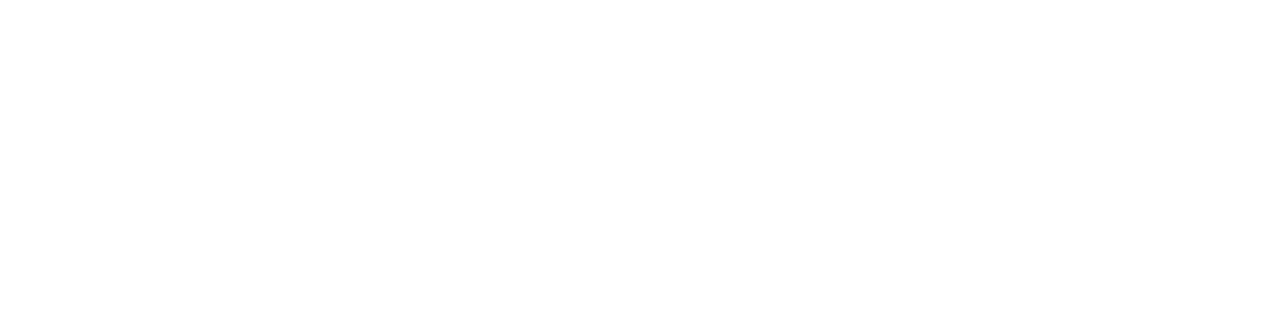
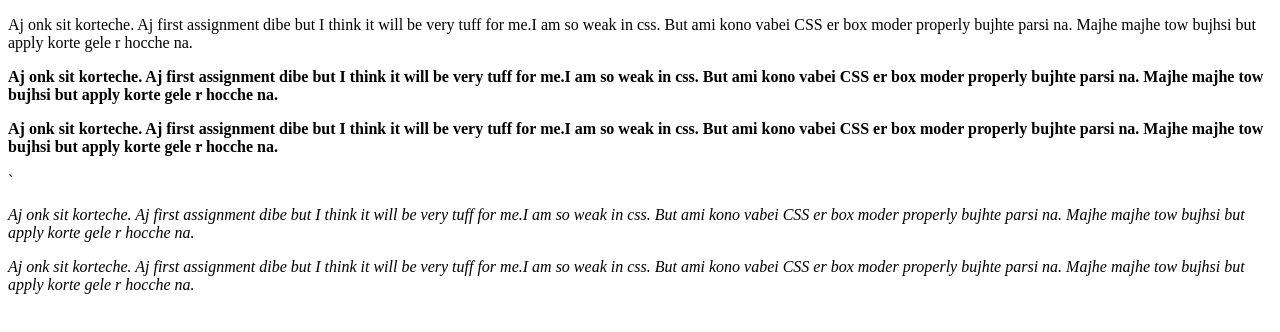
Before and after one commit to SuraiyaAkterTrishna/Practise-Day-1, a plain HTML site: page index.html in a window 1280 px wide. Drawn offline with Linux system fonts and the light colour scheme.

Commit message:
paragraph and bold italic done

```diff
--- a/index.html
+++ b/index.html
@@ -8,6 +8,18 @@
     <link rel="stylesheet" href="style.css">
 </head>
 <body>
+    <p>Aj onk sit korteche. Aj first assignment dibe but I think it will be very tuff for me.I am so weak in css. But ami kono vabei CSS er box moder properly bujhte parsi na. Majhe majhe tow bujhsi but apply korte gele r hocche na.</p>
 
+    <!--This is bold-->
+    <p><b>Aj onk sit korteche. Aj first assignment dibe but I think it will be very tuff for me.I am so weak in css. But ami kono vabei CSS er box moder properly bujhte parsi na. Majhe majhe tow bujhsi but apply korte gele r hocche na.</b></p>
+
+    <!--I can use strong tag to do important text bold-->
+    <p><strong>Aj onk sit korteche. Aj first assignment dibe but I think it will be very tuff for me.I am so weak in css. But ami kono vabei CSS er box moder properly bujhte parsi na. Majhe majhe tow bujhsi but apply korte gele r hocche na.</strong></p>
+`
+    <!--This is italic-->
+    <p><i>Aj onk sit korteche. Aj first assignment dibe but I think it will be very tuff for me.I am so weak in css. But ami kono vabei CSS er box moder properly bujhte parsi na. Majhe majhe tow bujhsi but apply korte gele r hocche na.</i></p>
+
+    <!--em tag works as italic-->
+    <p><em>Aj onk sit korteche. Aj first assignment dibe but I think it will be very tuff for me.I am so weak in css. But ami kono vabei CSS er box moder properly bujhte parsi na. Majhe majhe tow bujhsi but apply korte gele r hocche na.</em></p>
 </body>
 </html>
```
